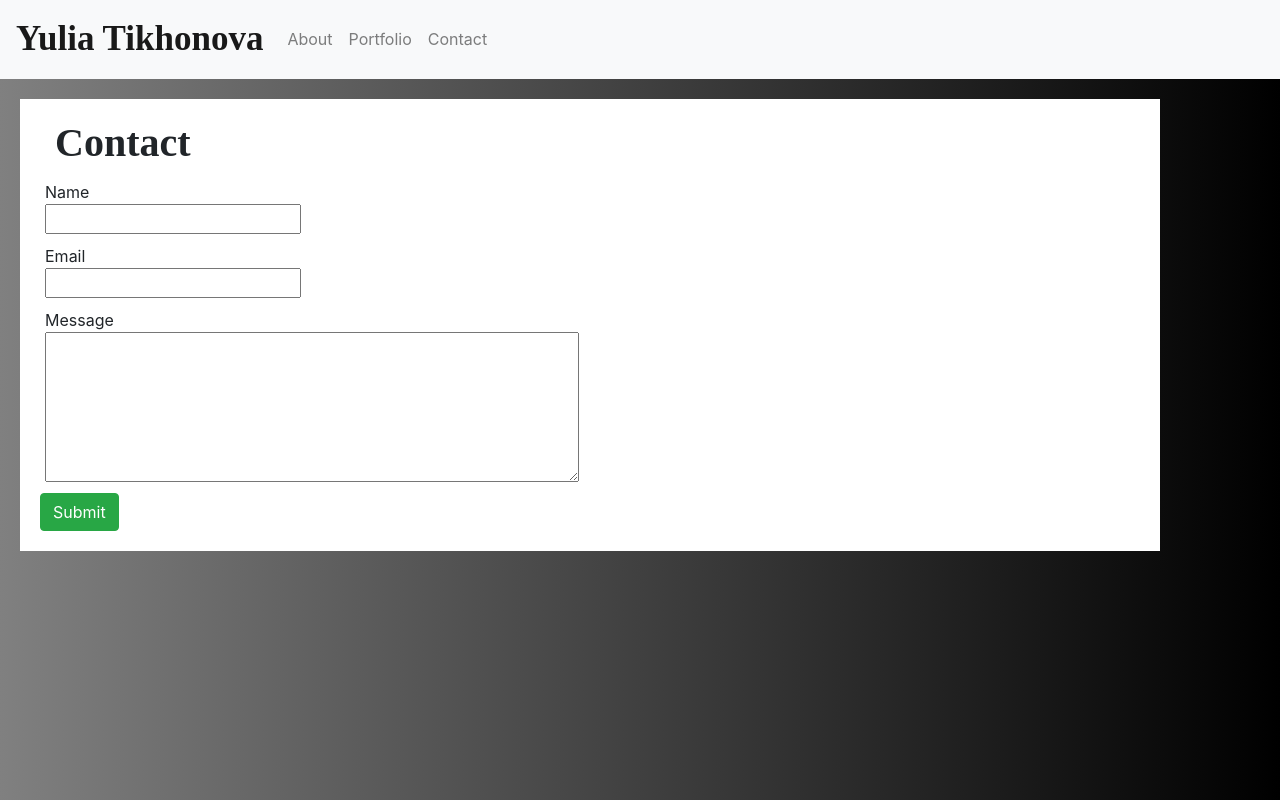
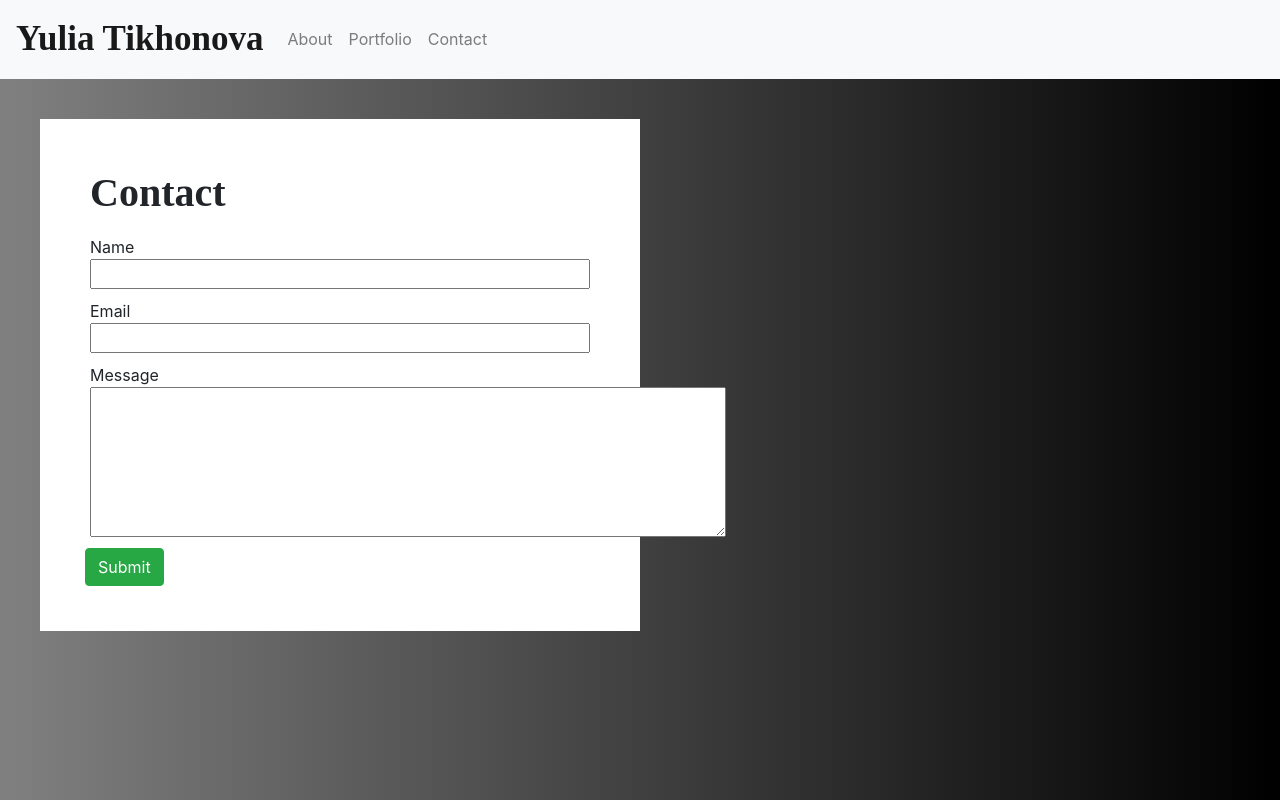
Before and after one commit to yuliatikhonova/HW-2-Responsive-Portfolio, a plain HTML site: page contact.html in a window 1280 px wide. Drawn offline with nearby package versions, Linux system fonts and the light colour scheme.

Commit message:
adjusted the width of the name, email and message box in the contact file

```diff
--- a/Style.css
+++ b/Style.css
@@ -12,15 +12,23 @@ body {
 
 .container {
     background-color: white;
-    padding: 20px;
-    margin: 20px;
+    padding: 45px;
+    margin: 40px;
+    width: 600px;
+
+
 }
 
 h1{
     font-family: 'Times New Roman', Times, serif;
     font-weight: bold;
+
 }
 
 .row {
     padding: 5px;
 }
+
+input {
+    width: 500px;
+}
--- a/contact.html
+++ b/contact.html
@@ -36,7 +36,7 @@
   </nav>
 
   <div class="container">
-    <div class="row1">
+    <div class="row">
       <div class= col-md-1>
           <h1>Contact</h1>
       </div>
@@ -56,7 +56,7 @@
     <div class="row">
       <div class="col-md-1">
         Message
-        <textarea name="" id="" cols="50" rows="6"></textarea>
+        <textarea name="Message" cols="60" rows="6"></textarea>
       </div>
     </div>
     <button type="button" class="btn btn-success">Submit</button>
```
Also changed, not shown: index.html (+7 -6 lines), portfolio.html (+5 -4 lines).
